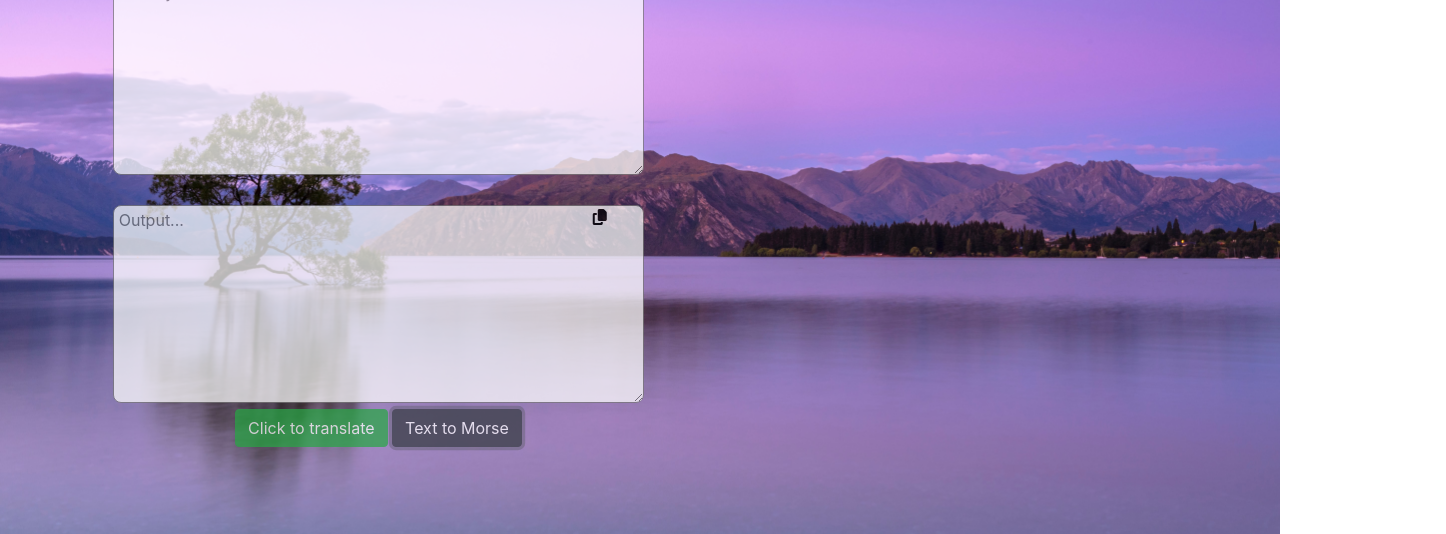
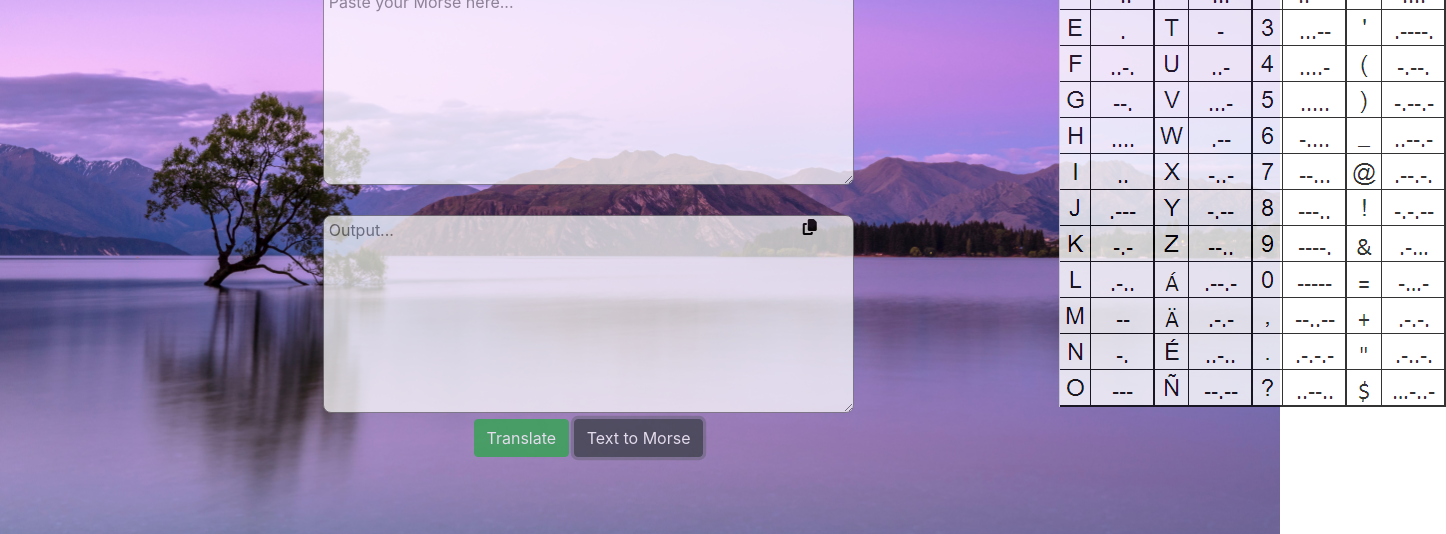
Before and after one commit to KayT98/MorsecodeTranslator, a website: page index.html in a window 1280 px wide. Both pictures are taken after a click on the button "Morse to Text". Shown: the part 266-800 px from the top of the page, 1446 px wide, since content can reach past the window. Drawn offline with nearby package versions, Linux system fonts and the light colour scheme; a web font is replaced by a local one.

Commit message:
Add files via upload

```diff
--- a/@media.css
+++ b/@media.css
@@ -18,4 +18,8 @@
     .out {
         width: 99%;
     }
+    .img {
+        max-width: 100%;
+        max-height: 95vh;
+    }
 }
--- a/design.css
+++ b/design.css
@@ -6,13 +6,12 @@ html,body {
     -o-background-size: cover;
     background-repeat: no-repeat;
     background-size: cover;
-    width: 100%;
-    height: 100%;
 }
 #fieldset {
   position: relative;
   float: left;
-  margin: 90px;
+  margin-left: 300px;
+  margin-top: 100px;
   text-align: center;
   padding: 20px 20px;
   border-radius: 5%;
@@ -21,7 +20,8 @@ html,body {
 #fieldset:hover {
   position: relative;
   float: left;
-  margin: 90px;
+  margin-left: 300px;
+  margin-top: 100px;
   text-align: center;
   padding: 20px 20px;
   border-radius: 5%;
@@ -86,4 +86,9 @@ textarea:focus {
   visibility: visible;
   opacity: 1;
 }
+.img {
+  position: absolute;
+  margin-top: -120%;
+  margin-left: 470px;
 }
+}
--- a/index.html
+++ b/index.html
@@ -26,7 +26,6 @@
                 <a class="navbar-brand" href="https://discordapp.com/users/573247578750058547/"><i class="fab fa-discord"></i></a>
             </nav>
         </header>
-
         <div id="fieldset" class="field">
             <h2 style="padding-bottom: 5px; font-family: 'Permanent Marker', cursive;">Translate Your Messages Here</h2>
             <div id="io" class="io">
@@ -38,10 +37,11 @@
                     </div>
                 <textarea id="out" class="out" name="output" cols="50" rows="8" tabindex="0" readonly placeholder="Output..."></textarea>
                 <div id="btn">
-                    <button type="button" id="convert" class="btn btn-success btn-rounded" onclick="Text2Morse()">Click to translate</button>
+                    <button type="button" id="convert" class="btn btn-success btn-rounded" onclick="Text2Morse()">Translate</button>
                     <button type="button" id="toggle" class="btn btn-dark btn-rounded" onclick="toggle()">Morse to Text</button>
                 </div>
             </div>
+            <img src="mc.png" alt="morsecode" style="padding-top: 100px;" class="img">
         </div>
     <!--Script here-->
     <script src="main.js"></script>
--- a/main.js
+++ b/main.js
@@ -6,7 +6,8 @@ const morseCode = {
 					"M" : "--", "N" : "-.", "O" : "---", "P" : ".--.",
 					"Q" : "--.-", "R" : ".-.", "S" : "...", "T" : "-",
 					"U" : "..-", "V" : "...-", "W" : ".--", "X" : "-..-",
-					"Y" : "-.--", "Z" : "--..",
+					"Y" : "-.--", "Z" : "--..", "Ü" : "..--", "Á" : ".--.-",
+                    "É" : "..-..", "Ä": ".-.-", "Ñ" : "--.--", "Ö" : "---.",
 
 					//numbers
 					"0" : "-----",
@@ -16,8 +17,8 @@ const morseCode = {
 
                     //symbols
                     "&" : ".-...", "'" : ".----.", "@" : ".--.-.",
-                    "Ü" : "..--", "," : "--..--", ":" : "---...",
-                    " " : "/"
+                    "," : "--..--", ":" : "---...", " " : "/", "(" : "-.--.",
+                    ")" : "-.--.-", "_" : "..--.-",
 }
 
 //changing options
@@ -73,7 +74,7 @@ function toggle() {
         return Object.keys(obj).find(key => obj[key] === val);
     }
 
-
+//convert morse code to text
     function Morse2Text(){
 
         let mc = document.getElementById('in').value;
@@ -86,6 +87,9 @@ function toggle() {
             }
             else if (i=='') {
                 return " ";
+            }
+            else if (i!=morseCode){
+                return "Wrong Morse code!";
             }
             else {
                 return i;
```
Also changed, not shown: mc.png (added).
